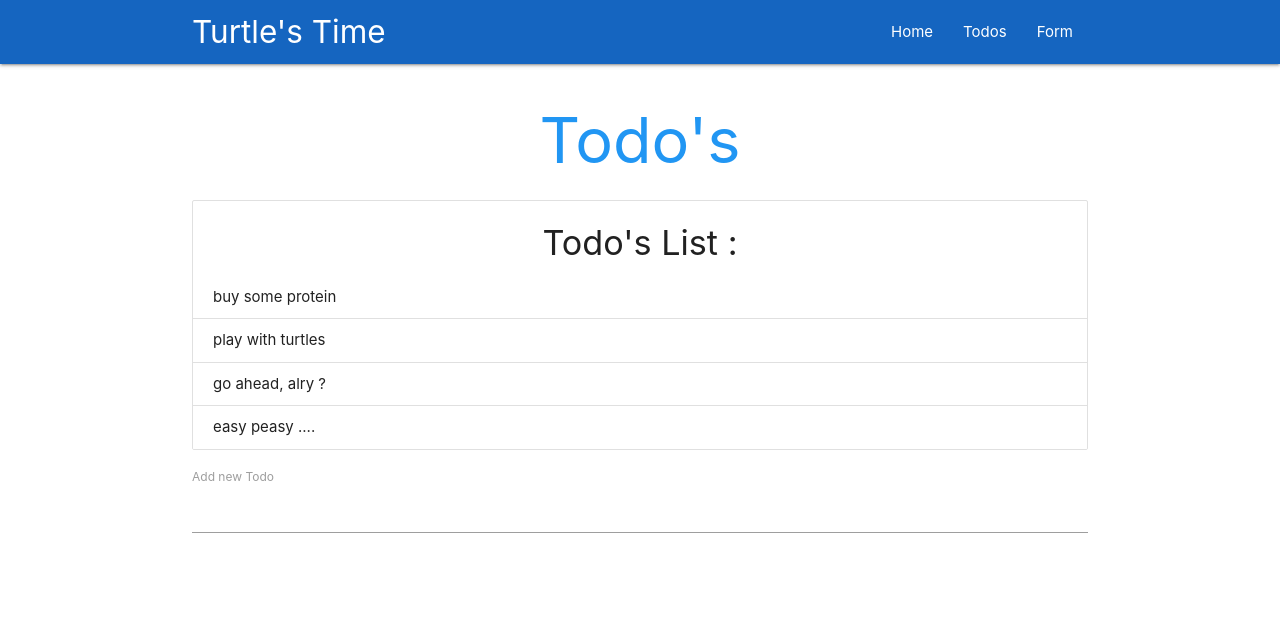
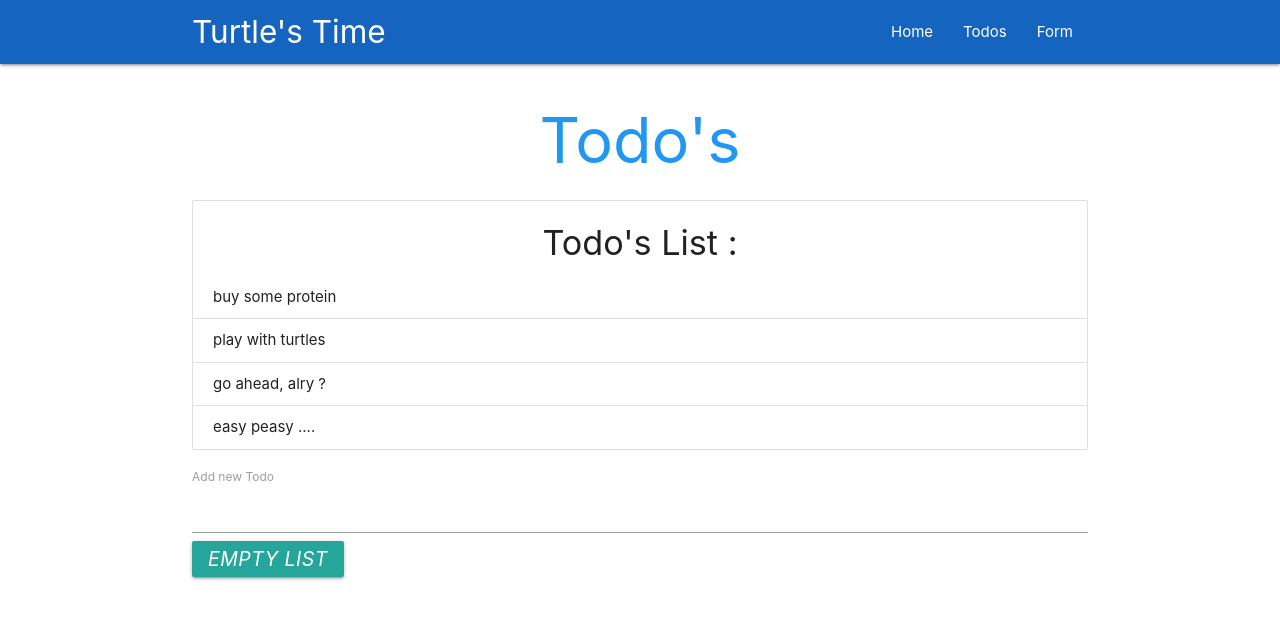
Before and after one commit to YoussefJosef/ReactTest, a React (Create React App) app in the folder testy-appli/: page /todos in a window 1280 px wide. Shown: the top 618 px of the page. Built offline with nearby package versions, Linux system fonts and the light colour scheme.

Commit message:
Add button empty List

```diff
--- a/testy-appli/src/components/Todos/StateTodos.js
+++ b/testy-appli/src/components/Todos/StateTodos.js
@@ -19,6 +19,11 @@ deleteTodo = (id) => {
         todos
     })
 }
+deleteAll = () => {
+    this.setState({
+        todos: []
+    })
+}
 addTodo = (todo) => {
     todo.id = Math.random();
     let todos = [...this.state.todos,todo];
@@ -32,6 +37,8 @@ addTodo = (todo) => {
             <h1 className="center blue-text">Todo's</h1>
             <Todos todos = {this.state.todos} deleteTodo={this.deleteTodo} />
             <FormTodos addTodo={this.addTodo}></FormTodos>
+            <a  onClick={this.deleteAll} class="waves-effect waves-light btn"><i class="material-icons">Empty list</i></a>
+
         </div>
          );
   }
--- a/testy-appli/src/components/Todos/Todos.js
+++ b/testy-appli/src/components/Todos/Todos.js
@@ -18,6 +18,7 @@ return (
     <h4 className="center">Todo's List :</h4>
     {todoList}
 </div>
+
 )
 }
 
```
